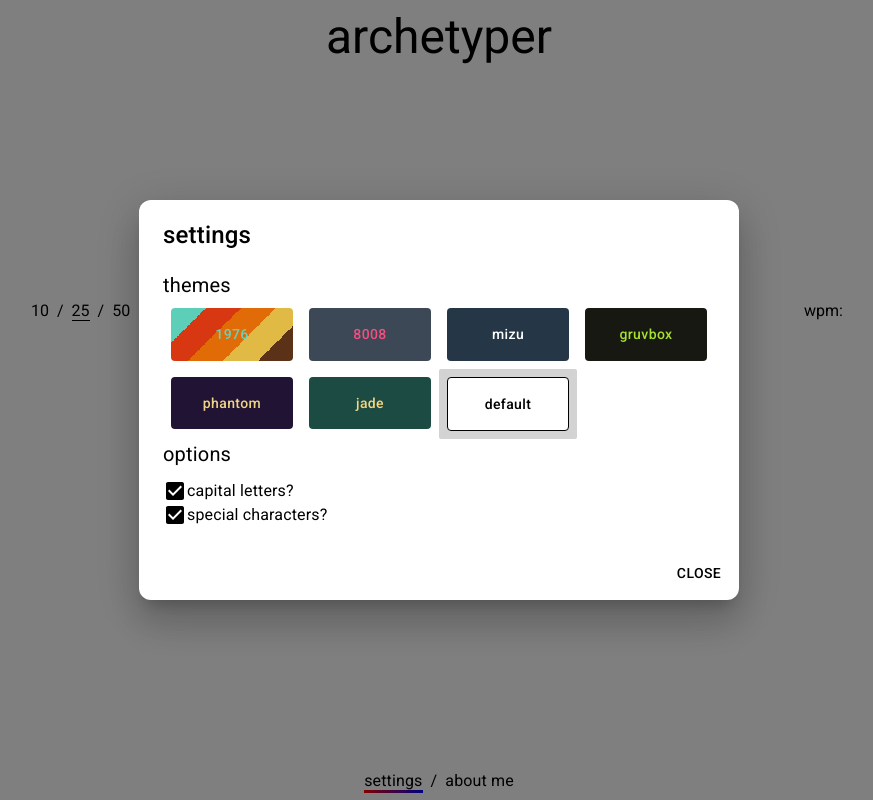
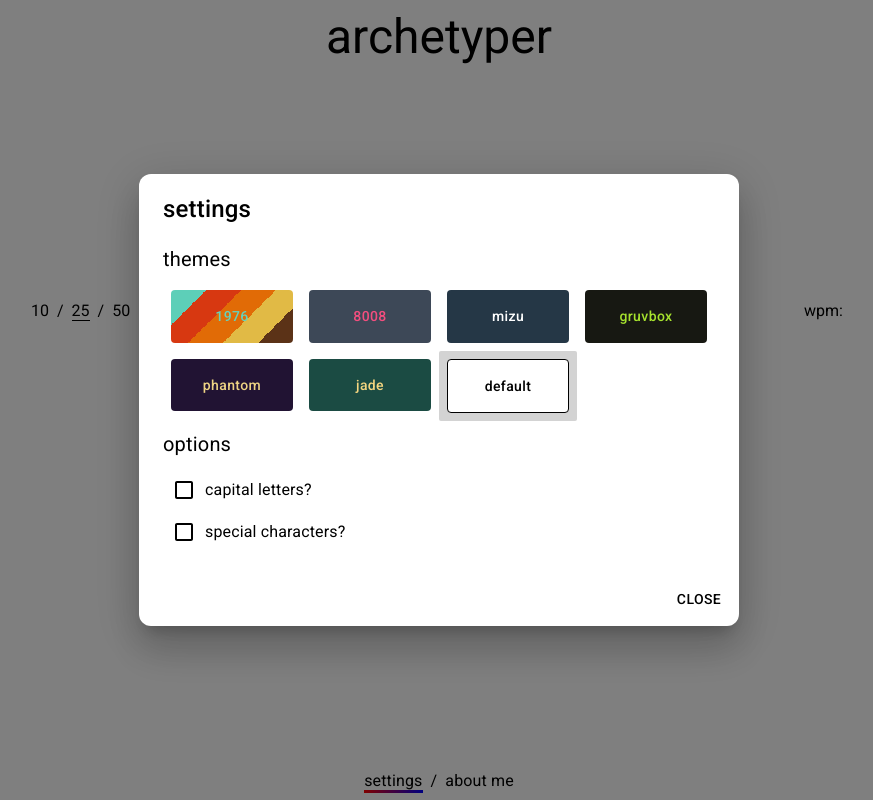
Before and after one commit to nkuek/archetyper, a React (Create React App) app: page / in a window 1280 px wide. Both pictures are taken after a click on the element "settings". Shown: the whole page, without its empty margins (201-1074 px from the left). Built offline with nearby package versions, Linux system fonts and the light colour scheme.

Commit message:
controlled options

```diff
--- a/src/components/Settings/Options.tsx
+++ b/src/components/Settings/Options.tsx
@@ -1,15 +1,24 @@
-import { CheckBox } from '@mui/icons-material';
+import React, { useContext } from 'react';
 import {
-  Container,
+  Checkbox,
   FormControlLabel,
   FormGroup,
   Typography,
 } from '@mui/material';
-import React from 'react';
+import { WordContext } from 'providers';
 
-const options = ['capital letters', 'special characters'];
+const options = [
+  { name: 'capital letters', value: 'capitalChars' },
+  { name: 'special characters', value: 'specialChars' },
+];
 
 const Options = () => {
+  const { settings, setSettings } = useContext(WordContext);
+
+  const handleChange = (checked: boolean, option: string) => {
+    setSettings((prev) => ({ ...prev, [option]: checked }));
+  };
+
   return (
     <FormGroup>
       <Typography sx={{ fontSize: '1.25rem', marginBottom: '.5em' }}>
@@ -17,10 +26,17 @@ const Options = () => {
       </Typography>
       {options.map((option) => (
         <FormControlLabel
-          control={<CheckBox />}
-          label={`${option}?`}
-          key={option}
+          control={
+            <Checkbox
+              checked={settings[option.value as keyof typeof settings]}
+              sx={{ color: 'inherit', '&.Mui-checked': { color: 'inherit' } }}
+            />
+          }
+          label={`${option.name}?`}
+          key={option.name}
           sx={{ margin: 0 }}
+          value={option.value}
+          onChange={(_, checked) => handleChange(checked, option.value)}
         />
       ))}
     </FormGroup>
--- a/src/components/Settings/Themes.tsx
+++ b/src/components/Settings/Themes.tsx
@@ -8,7 +8,7 @@ const Themes = () => {
   return (
     <>
       <Typography sx={{ fontSize: '1.25rem' }}>themes</Typography>
-      <Grid container spacing={0}>
+      <Grid container spacing={0} sx={{ margin: '.5em 0' }}>
         {Object.keys(themeList).map((themeListItem) => {
           const theme = themeList[themeListItem];
           return (
--- a/src/providers/WordProvider.tsx
+++ b/src/providers/WordProvider.tsx
@@ -48,6 +48,8 @@ interface IWordContext {
   setUserInput: TReactSetState<string>;
   wordRef: React.RefObject<HTMLDivElement>;
   textFieldRef: React.RefObject<HTMLInputElement>;
+  settings: ISettings;
+  setSettings: TReactSetState<ISettings>;
 }
 
 export const WordContext = createContext<IWordContext>(undefined!);
@@ -69,6 +71,10 @@ const WordContextProvider: FC<IProps> = ({ children }) => {
   const [userInput, setUserInput] = useState('');
   const [charCount, setCharCount] = useState(0);
   const [incorrectChars, setIncorrectChars] = useState(0);
+  const [settings, setSettings] = useState<ISettings>({
+    specialChars: false,
+    capitalChars: false,
+  });
 
   const wordRef = useRef<HTMLDivElement>(null);
   const textFieldRef = useRef<HTMLInputElement>(null);
@@ -105,6 +111,8 @@ const WordContextProvider: FC<IProps> = ({ children }) => {
       setIncorrectChars,
       wordRef,
       textFieldRef,
+      settings,
+      setSettings,
     }),
     [
       wordList,
@@ -133,6 +141,8 @@ const WordContextProvider: FC<IProps> = ({ children }) => {
       setIncorrectChars,
       wordRef,
       textFieldRef,
+      settings,
+      setSettings,
     ]
   );
   return <WordContext.Provider value={value}>{children}</WordContext.Provider>;
```
